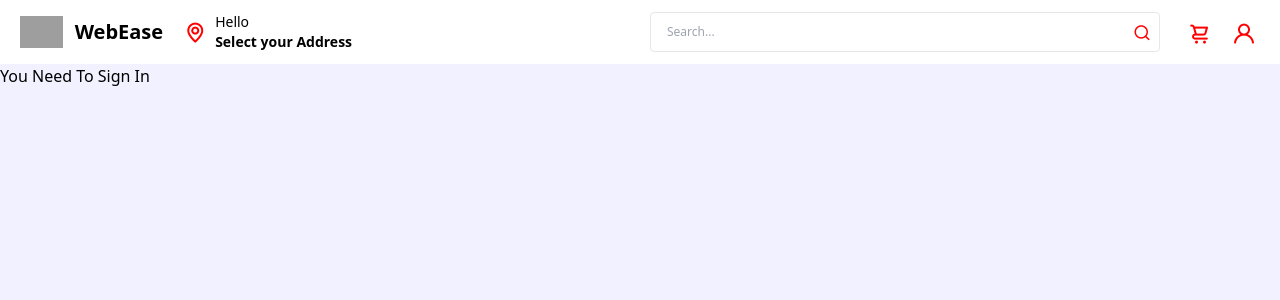
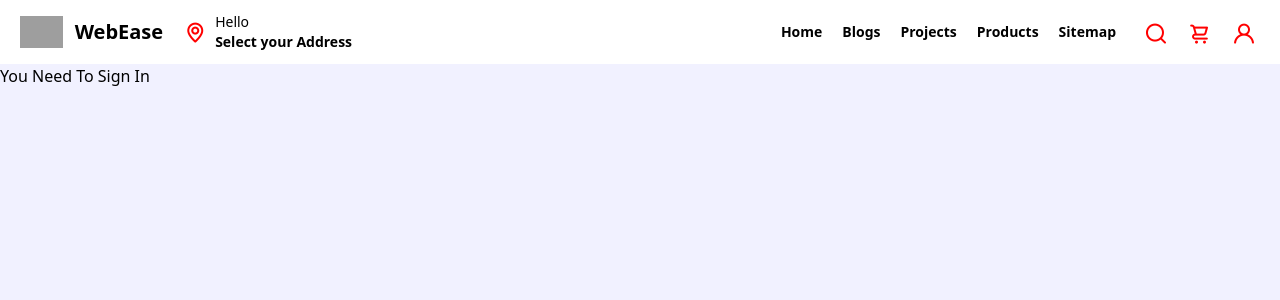
Before and after one commit to gvrv03/EDUMingle, a Next.js app: page /MyAccount/Orders in a window 1280 px wide. Shown: the top 300 px of the page. Built offline with nearby package versions, Linux system fonts and the light colour scheme; grey boxes are pictures that could not be loaded.

Commit message:
Add Search Bar and inprove Navbar

```diff
--- a/src/Components/Modal/RenderAllModal.js
+++ b/src/Components/Modal/RenderAllModal.js
@@ -4,6 +4,7 @@ import React from "react";
 import Authentication from "./Authentication";
 import ProductFilter from "./ProductFilter";
 import ProductSort from "./ProductSort";
+import SearchModal from "./SearchModal";
 import SignOutModal from "./SignOut";
 
 const RenderAllModal = () => {
@@ -16,6 +17,8 @@ const RenderAllModal = () => {
     setfilterState,
     signInModal,
     setsignInModal,
+    SeaarchState,
+    setSeaarchState,
   } = useAppStore();
   return (
     <>
@@ -23,6 +26,7 @@ const RenderAllModal = () => {
       <ProductSort state={sortState} setstate={setsortState} />
       <ProductFilter state={filterState} setstate={setfilterState} />
       <Authentication state={signInModal} setstate={setsignInModal} />
+      <SearchModal state={SeaarchState} setstate={setSeaarchState} />
     </>
   );
 };
--- a/src/Components/NavBar.js
+++ b/src/Components/NavBar.js
@@ -4,19 +4,18 @@ import { useAppStore } from "@/Context/UseStoreContext";
 import TopNav, { Legal } from "@/NavItem/TopNav";
 import { IconButton } from "@mui/material";
 import Link from "next/link";
-import { useRouter } from "next/navigation";
+import { usePathname, useRouter } from "next/navigation";
 import React, { memo, useEffect, useState } from "react";
 import Sidebar from "./Sidebar/Sidebar";
 
-const NavBar = () => {
+const NavBar = (props) => {
   const router = useRouter();
-  const { setsignInModal, userDetails } = useAppStore();
+  const pathName = usePathname();
+  const { setsignInModal, userDetails, setSeaarchState } = useAppStore();
   const [isSticky, setIsSticky] = useState(false);
-
   useEffect(() => {
     const handleScroll = () => {
       const scrollPosition = window.scrollY;
-      console.log(scrollPosition);
       const componentPosition = 200;
       const threshold = 100; // Adjust this threshold as needed
 
@@ -43,17 +42,17 @@ const NavBar = () => {
       >
         <div className="flex flex-wrap justify-between   gap-5 items-center  m-auto  md:px-5 py-3">
           <div className="  flex justify-between   w-full  gap-5">
-            <div className="flex md:w-full  gap-5">
+            <div className="flex  items-center md:w-full  gap-5">
               <div className="md:hidden block">
                 <Sidebar />
               </div>
               <Link href="/" className="flex items-center">
                 <img
                   src="https://flowbite.com/docs/images/logo.svg"
-                  className="h-8  md:mr-3 "
+                  className=" h-6 md:h-8  mr-3 "
                   alt="Flowbite Logo"
                 />
-                <span className="self-center hidden md:block  text-xl font-semibold whitespace-nowrap">
+                <span className="self-center  text-base md:text-xl font-semibold whitespace-nowrap">
                   WebEase
                 </span>
               </Link>
@@ -67,20 +66,35 @@ const NavBar = () => {
                 </div>
               </div>
             </div>
+
             <div className="flex  justify-end w-full  gap-5">
-              <form className="w-[100%]    flex items-center px-2 border  rounded ">
-                <input
-                  type="search"
-                  className="w-full bg-transparent outline-none  text-xs p-2"
-                  placeholder="Search..."
-                />
-
-                <button>
-                  <i className="uil uil-search pColor text-lg" />
-                </button>
-              </form>
-
+              <div className="container items-center gap-5  justify-end  hidden md:flex  m-auto">
+                {TopNav.map((text, index) => (
+                  <button
+                    className={`  ${
+                      pathName.substring(0, 5) === text.location.substring(0, 5)
+                        ? "pColor   border-b-2 border-red-500 "
+                        : ""
+                    }  text-left  font-semibold py-2 flex gap-5   hover:font-semibold  hover:border-b-2 hover:border-red-500 transition-all delay-75 ease-linear`}
+                    key={index}
+                    onClick={() => {
+                      router.push(text.location);
+                    }}
+                  >
+                    {/* <i className={`${text.icon}`} /> */}
+                    <span className="text-sm "> {text.name}</span>{" "}
+                  </button>
+                ))}
+              </div>
               <div className="flex justify-between items-center gap-2 ">
+                <IconButton
+                  color="inherit"
+                  onClick={() => {
+                    setSeaarchState(true);
+                  }}
+                >
+                  <i className=" text-2xl  w-5 grid place-items-center h-5 pColor   uil uil-search" />
+                </IconButton>{" "}
                 <IconButton color="inherit">
                   <i className=" text-2xl  w-5 grid place-items-center h-5 pColor   uil uil-shopping-cart" />
                 </IconButton>{" "}
@@ -104,34 +118,6 @@ const NavBar = () => {
           </div>
         </div>
       </nav>
-      <nav className="bg-white fixed z-50  w-full hidden left-0 top-16     border-gray-200">
-        <div className="container justify-between flex gap-5 m-auto">
-          {TopNav.map((text, index) => (
-            <button
-              className=" text-left  py-2 flex gap-5  hover:bg-red-500 hover:text-white px-5 rounded-md"
-              key={index}
-              onClick={() => {
-                router.push(text.location);
-              }}
-            >
-              {/* <i className={`${text.icon}`} /> */}
-              <span className="text-sm font-semibold "> {text.name}</span>{" "}
-            </button>
-          ))}
-          {Legal.map((text, index) => (
-            <button
-              className=" text-left    py-2 flex gap-5 hover:bg-red-500 hover:text-white px-5 rounded-md "
-              key={index}
-              onClick={() => {
-                router.push(text.location);
-              }}
-            >
-              {/* <i className={`${text.icon}`} /> */}
-              <span className="text-sm font-semibold "> {text.name}</span>{" "}
-            </button>
-          ))}
-        </div>
-      </nav>
     </>
   );
 };
--- a/src/Components/Order/AllUserOrders.js
+++ b/src/Components/Order/AllUserOrders.js
@@ -8,7 +8,7 @@ import OrderCard from "./OrderCard";
 const AllUserOrders = () => {
   const { fetchUserOrders } = useOrder();
   const { userOrders } = useAppStore();
-  const [page, setpage] = useState(1);
+  const [page] = useState(1);
   useEffect(() => {
     fetchUserOrders({
       page: page,
--- a/src/Components/Payment/PendingPaymentInititate.js
+++ b/src/Components/Payment/PendingPaymentInititate.js
@@ -11,7 +11,7 @@ import { useOrder } from "@/Context/UseOrderContext";
 const PendingPaymentInititate = ({ amount, produDID, title, rzpOrderID }) => {
   const [loading, setloading] = useState(false);
   const { userDetails } = useAppStore();
-  const { fetchOrders } = useOrder();
+  const { fetchUserOrders } = useOrder();
   //PAyemnt Integration
   const loadScript = (src) => {
     return new Promise((resolve) => {
@@ -90,10 +90,9 @@ const PendingPaymentInititate = ({ amount, produDID, title, rzpOrderID }) => {
       setloading(false);
       toast.success("Payment Success");
 
-      await fetchOrders({
-        queryObj: { User: localStorage.getItem("id") },
+      await fetchUserOrders({
         page: 1,
-        limit: 1000,
+        limit: 100,
       });
     } else {
       setloading(false);
--- a/src/Components/Product/Allproducts.js
+++ b/src/Components/Product/Allproducts.js
@@ -30,6 +30,7 @@ export default async function Allproducts({ page, setpage }) {
             <ProductCard
               key={index}
               id={product._id}
+
               fullTitle={product.title}
               title={product.title.substring(0, 40) + "..."}
               thumbnail={product.thumbnail}
--- a/src/Components/Sidebar/Sidebar.js
+++ b/src/Components/Sidebar/Sidebar.js
@@ -40,9 +40,9 @@ const Sidebar = () => {
   );
   return (
     <>
-      <IconButton color="inherit" onClick={toggleDrawer("left", true)}>
-        <i className="uil uil-bars  grid place-items-center text-xl" />
-      </IconButton>
+      <button  onClick={toggleDrawer("left", true)}>
+        <i className="uil uil-bars u grid place-items-center text-xl" />
+      </button>
 
       <SwipeableDrawer
         anchor="left"
--- a/src/Components/Utility/CardHeaderWithSearch.js
+++ b/src/Components/Utility/CardHeaderWithSearch.js
@@ -2,7 +2,7 @@ import React, { memo } from "react";
 
 const MainCardHeader = ({ name, styleCus }) => {
   return (
-    <div className=" fixed md:relative  top-12 md:top-0 p-5  left-0 flex w-full bg-white justify-between gap-2 ">
+    <div className=" fixed md:relative  top-12 md:top-0 p-5 z-10  left-0 flex w-full bg-white justify-between gap-2 ">
       <div className="w-full flex gap-2">
         <input  type="text" placeholder="Search order here !" className=" outline-none  rounded-sm px-2  w-full border" />
         <button className="border p-2 rounded-sm px-4  uil uil-search pColor "/>
--- a/src/Context/UseStoreContext.js
+++ b/src/Context/UseStoreContext.js
@@ -24,6 +24,7 @@ export function UseStoreContextProvider({ children }) {
   const [SignOutState, setSignOutState] = useState(false);
   const [filterState, setfilterState] = useState(false);
   const [sortState, setsortState] = useState(false);
+  const [SeaarchState, setSeaarchState] = useState(false);
 
   const SavedProduct = async (productID) => {
     try {
@@ -60,6 +61,8 @@ export function UseStoreContextProvider({ children }) {
         setfilterState,
         sortState,
         setsortState,
+        SeaarchState,
+        setSeaarchState,
       }}
     >
       {children}
--- a/src/NavItem/TopNav.js
+++ b/src/NavItem/TopNav.js
@@ -13,6 +13,16 @@ export const Legal = [
     name: "Privacy policy",
     location: "/Leagle/PrivacyPolicy",
     icon: "pColor uil uil-shield-check",
+  },
+  {
+    name: "About",
+    location: "/AboutUs",
+    icon: "pColor uil uil-info-circle",
+  },
+  {
+    name: "Contact",
+    location: "/ContactUs",
+    icon: "pColor uil uil-phone",
   },
 ];
 
@@ -95,16 +105,6 @@ const TopNav = [
     location: "/Sitemap",
     icon: "pColor uil uil-sitemap",
   },
-  {
-    name: "About",
-    location: "/AboutUs",
-    icon: "pColor uil uil-info-circle",
-  },
-  {
-    name: "Contact",
-    location: "/ContactUs",
-    icon: "pColor uil uil-phone",
-  },
 ];
 
 export const DashNav = [
--- a/src/app/Products/Product/[PID]/page.js
+++ b/src/app/Products/Product/[PID]/page.js
@@ -10,7 +10,7 @@ const ProductDetal = async ({ searchParams }) => {
   const product = await res?.data;
 
   return (
-    <div className="container  flex-col flex gap-2 m-auto">
+    <div className="  flex-col flex gap-2 m-auto">
       <ProductHome  product={product} />
       <div className="p-5  flex gap-5 flex-col md:flex-row md:gap-10 bg-white">
         <div className="flex-col flex gap-3">
```
Also changed, not shown: src/Components/Modal/SearchModal.js (added, +48 -0 lines).
